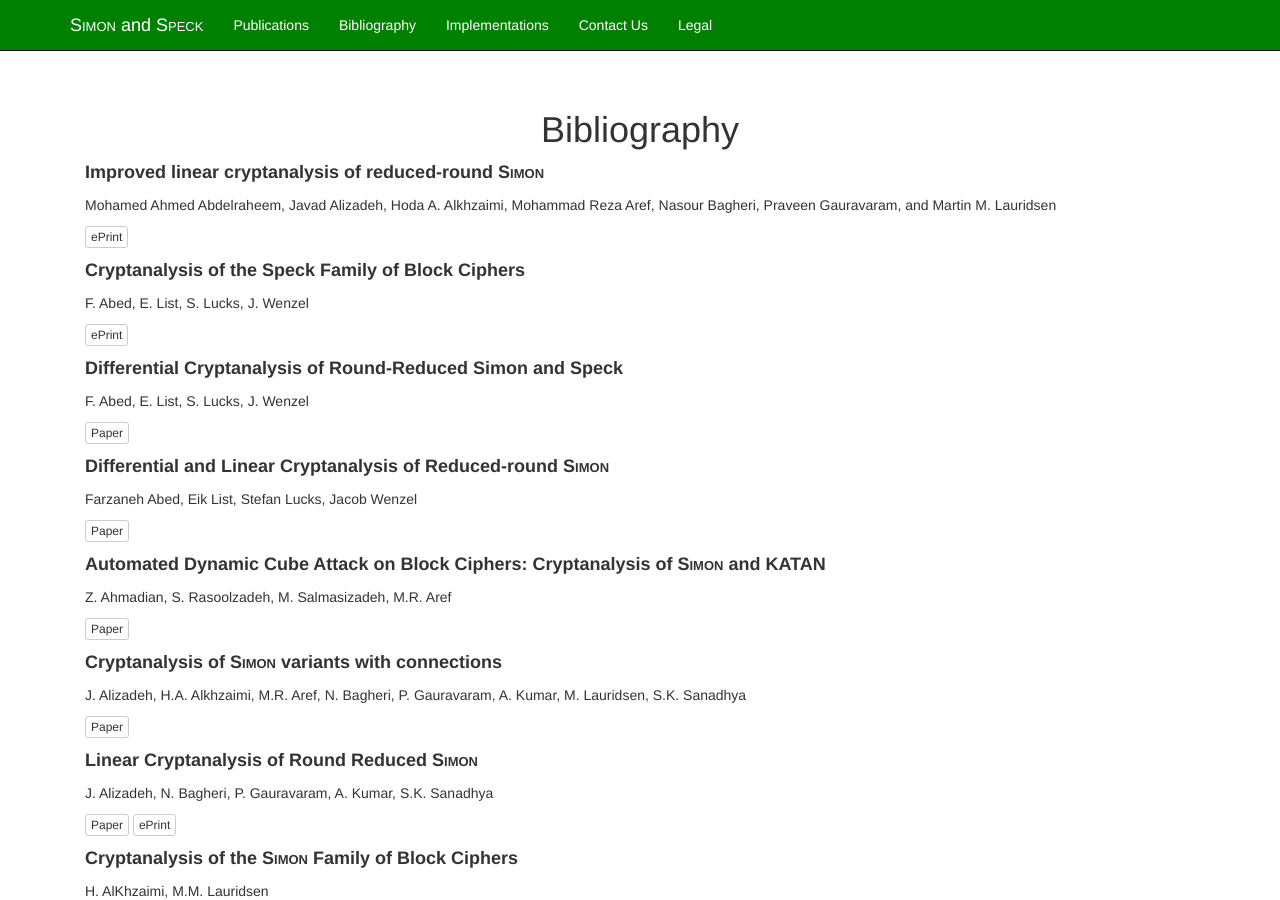
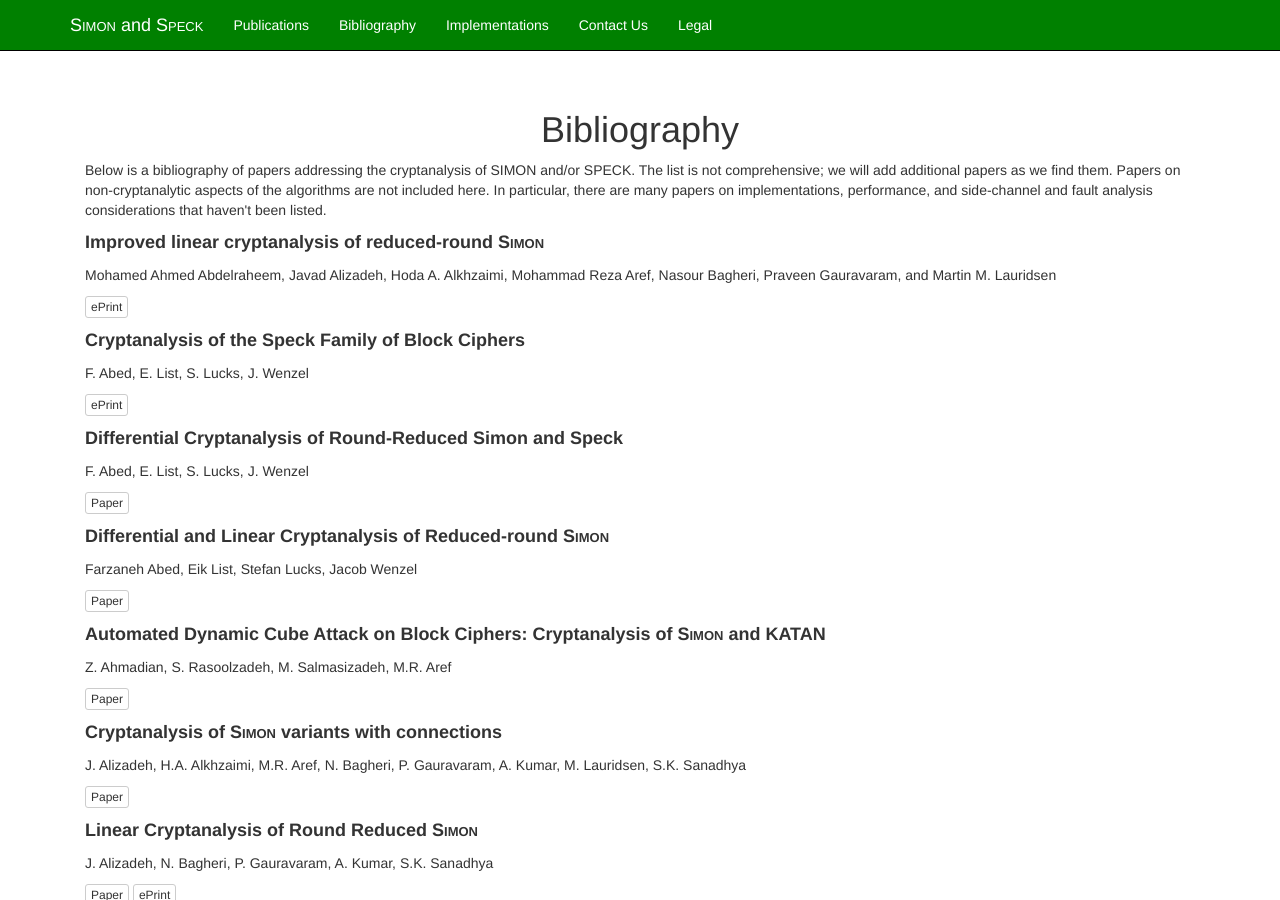
Before and after one commit to nsacyber/simon-speck, a Jekyll site: the page built from bibliography/index.html, in a window 1280 px wide and 900 px high. Built offline with Jekyll 4.4.1, drawn with Linux system fonts in a browser that asks for light colours; nearby versions of some CDN libraries.

Commit message:
added text at top of bib page

```diff
--- a/_data/bibs.yml
+++ b/_data/bibs.yml
@@ -1,3 +1,7 @@
+- title: ""
+  authors:
+  description: Below is a bibliography of papers addressing the cryptanalysis of SIMON and/or SPECK. The list is not comprehensive; we will add additional papers as we find them. Papers on non-cryptanalytic aspects of the algorithms are not included here. In particular, there are many papers on implementations, performance, and side-channel and fault analysis considerations that haven't been listed.
+
 - title: "Improved linear cryptanalysis of reduced-round SIMON"
   authors: Mohamed Ahmed Abdelraheem, Javad Alizadeh, Hoda A. Alkhzaimi, Mohammad Reza Aref, Nasour Bagheri, Praveen Gauravaram, and Martin M. Lauridsen
   description:
```
